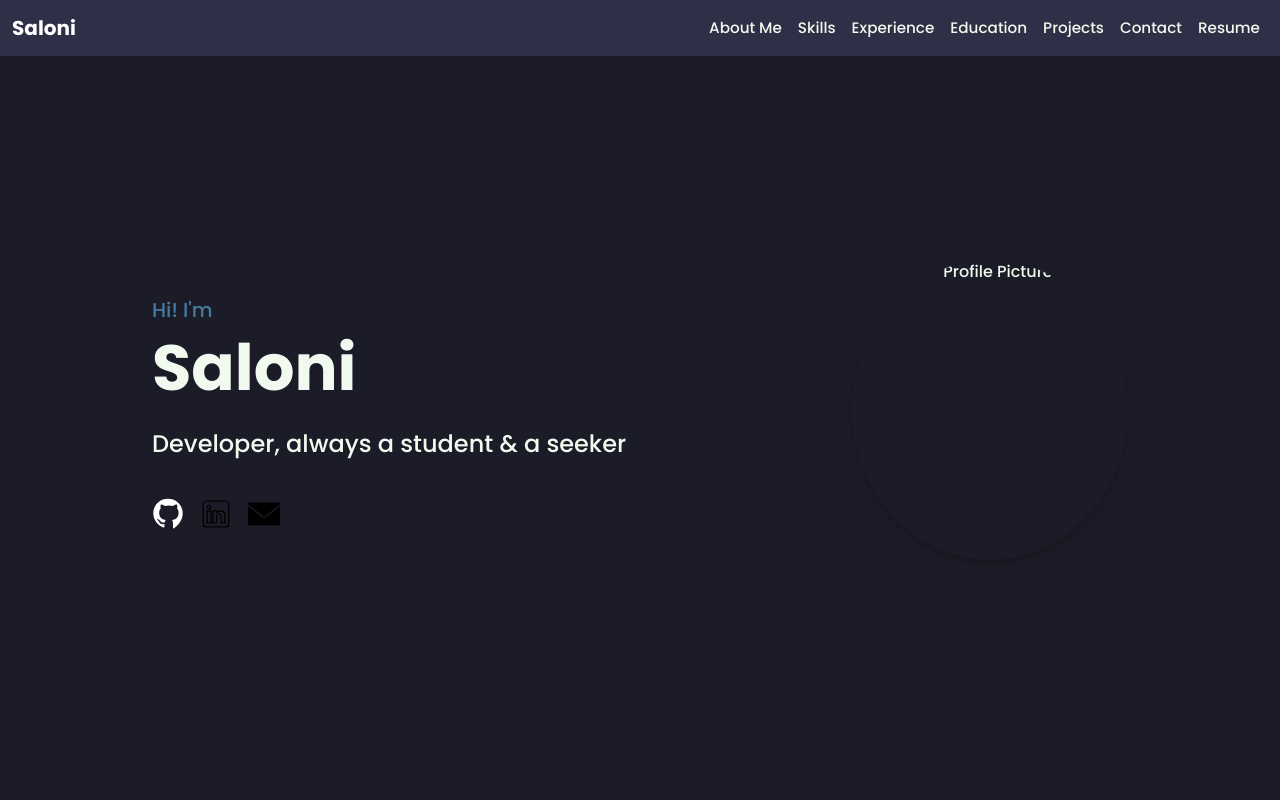
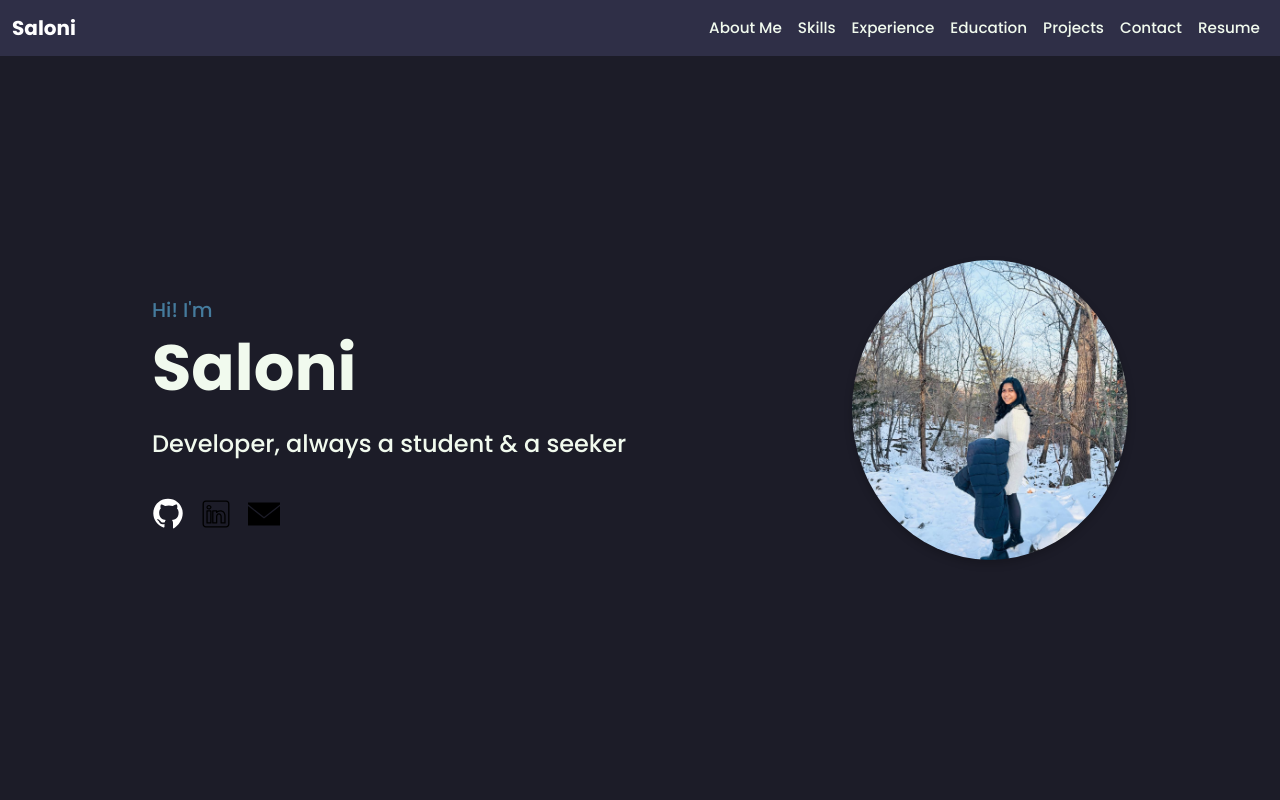
Before and after one commit to bhagat-saloni/saloni, a website: page index.html in a window 1280 px wide. Shown: the top 800 px of the page. Drawn offline with nearby package versions, Linux system fonts and the light colour scheme.

Commit message:
Update index.html

```diff
--- a/index.html
+++ b/index.html
@@ -84,7 +84,7 @@
 
             <!-- Profile picture -->
             <div class="col-md-6 image-section">
-                <img src="profile.jpeg" alt="Profile Picture" class="img-fluid rounded-circle mx-auto d-block">
+                <img src="profile.jpg" alt="Profile Picture" class="img-fluid rounded-circle mx-auto d-block">
             </div>
         </div>
     </section>
@@ -706,4 +706,5 @@
 </footer>
 
 
+
 </html>
```
